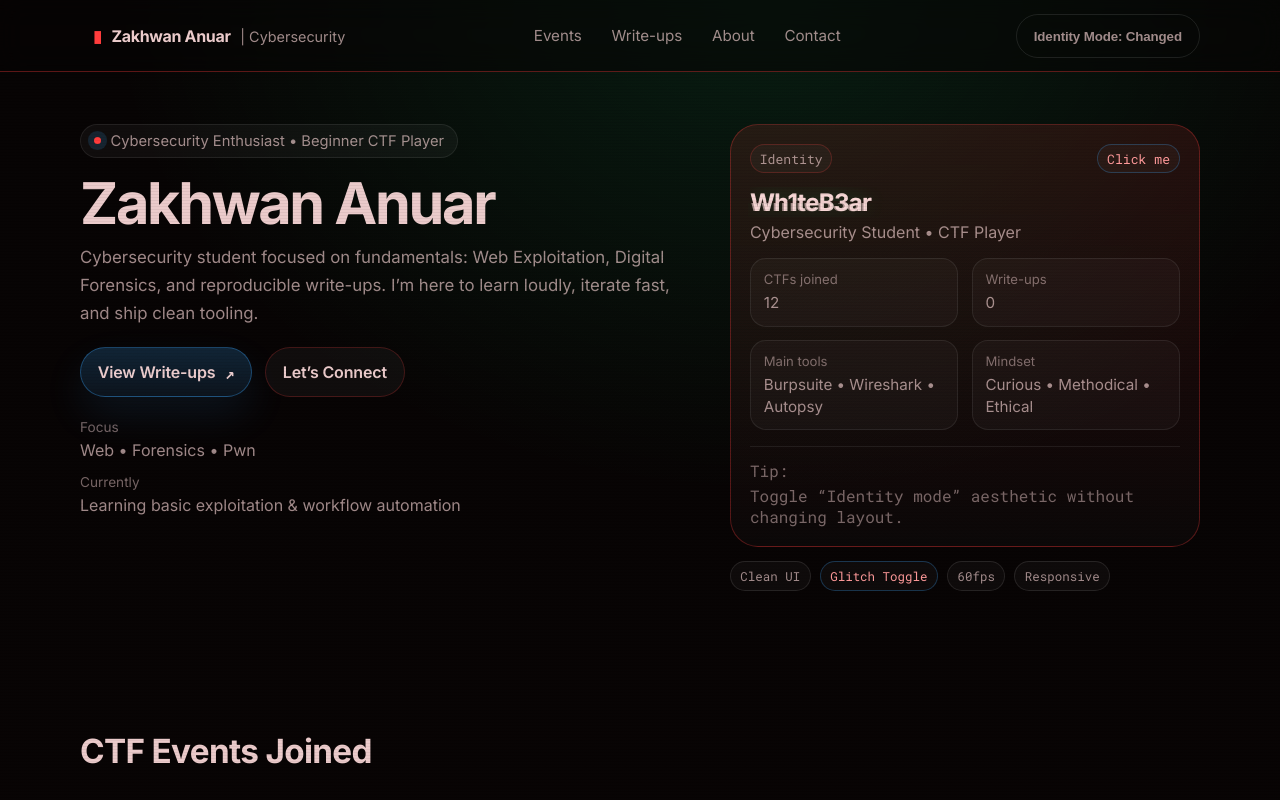
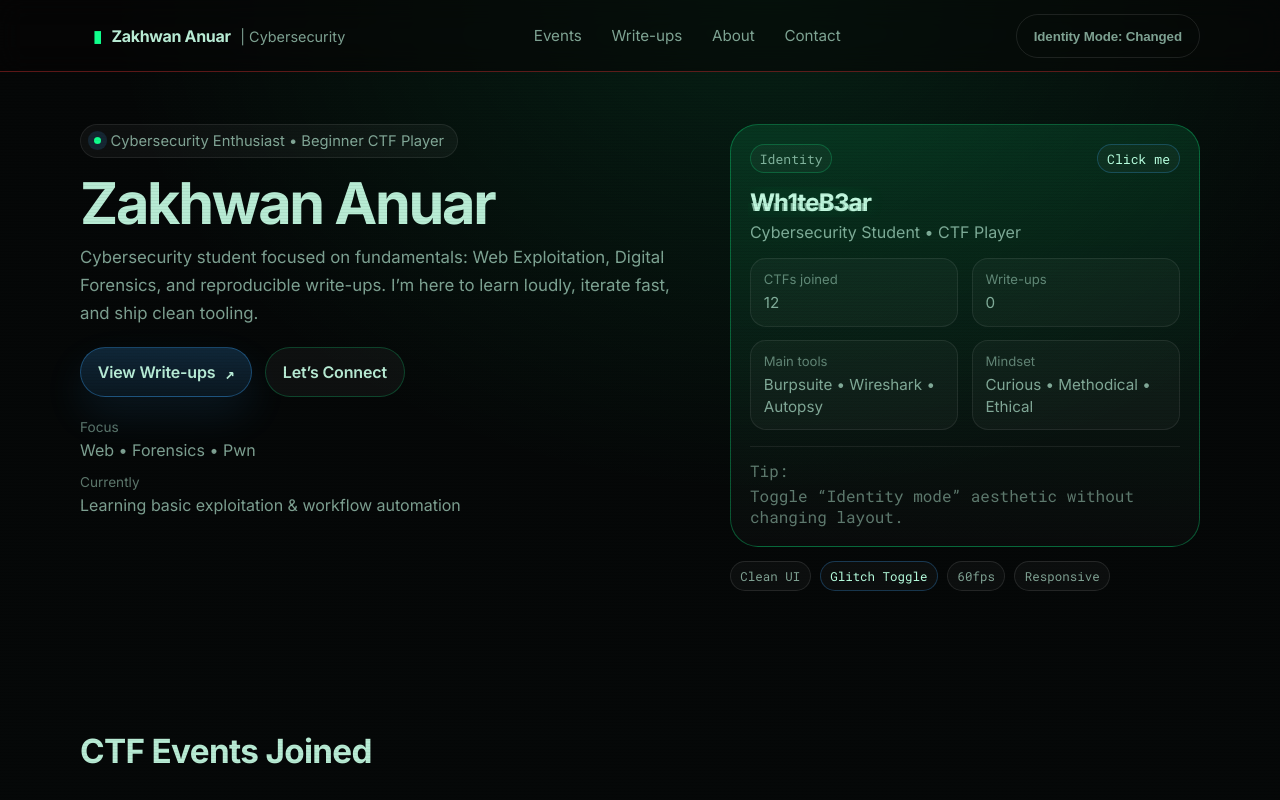
Before and after one commit to ZakhwanAnuar/zakhwananuar.github.io, a plain HTML site: page index.html in a window 1280 px wide. Both pictures are taken after a click on the button 964 px from the left and 335 px from the top of the page. Shown: the top 800 px of the page. Drawn offline with nearby package versions, Linux system fonts and the light colour scheme.

Commit message:
Update style.css

```diff
--- a/style.css
+++ b/style.css
@@ -37,21 +37,22 @@
    Hacker Mode Overrides
 ========================= */
 body.mode-hacker {
-  --bg: #070404;
-  --bg2: #0b0505;
+  --bg: #050707;
+  --bg2: #070b0b;
 
-  --card: rgba(255, 60, 60, 0.08);
-  --card2: rgba(255, 60, 60, 0.12);
-  --stroke: rgba(255, 60, 60, 0.22);
-  --stroke2: rgba(255, 60, 60, 0.30);
+  --card: rgba(16, 255, 140, 0.08);
+  --card2: rgba(16, 255, 140, 0.12);
+  --stroke: rgba(16, 255, 140, 0.22);
+  --stroke2: rgba(16, 255, 140, 0.30);
 
-  --text: rgba(255, 220, 220, 0.92);
-  --muted: rgba(255, 220, 220, 0.62);
-  --faint: rgba(255, 220, 220, 0.45);
+  --text: rgba(200, 255, 230, 0.92);
+  --muted: rgba(200, 255, 230, 0.62);
+  --faint: rgba(200, 255, 230, 0.45);
 
-  --accent: #ff3c3c;   /* RED */
-  --accent2: #ff9a9a;
+  --accent: #10ff8c;   /* GREEN */
+  --accent2: #b7ffdf;
 }
+
 
 
 /* Amber variant (optional hook) */
```
